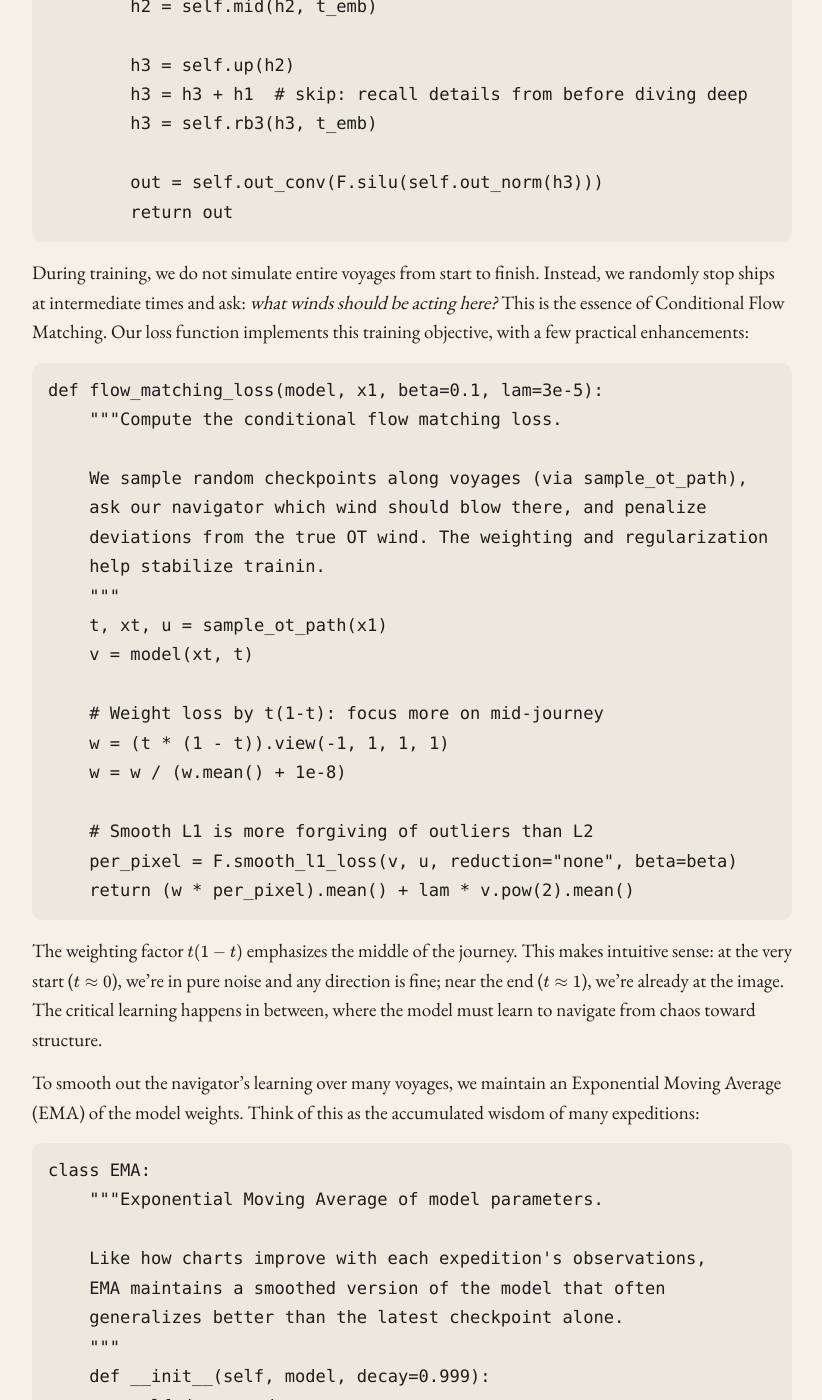
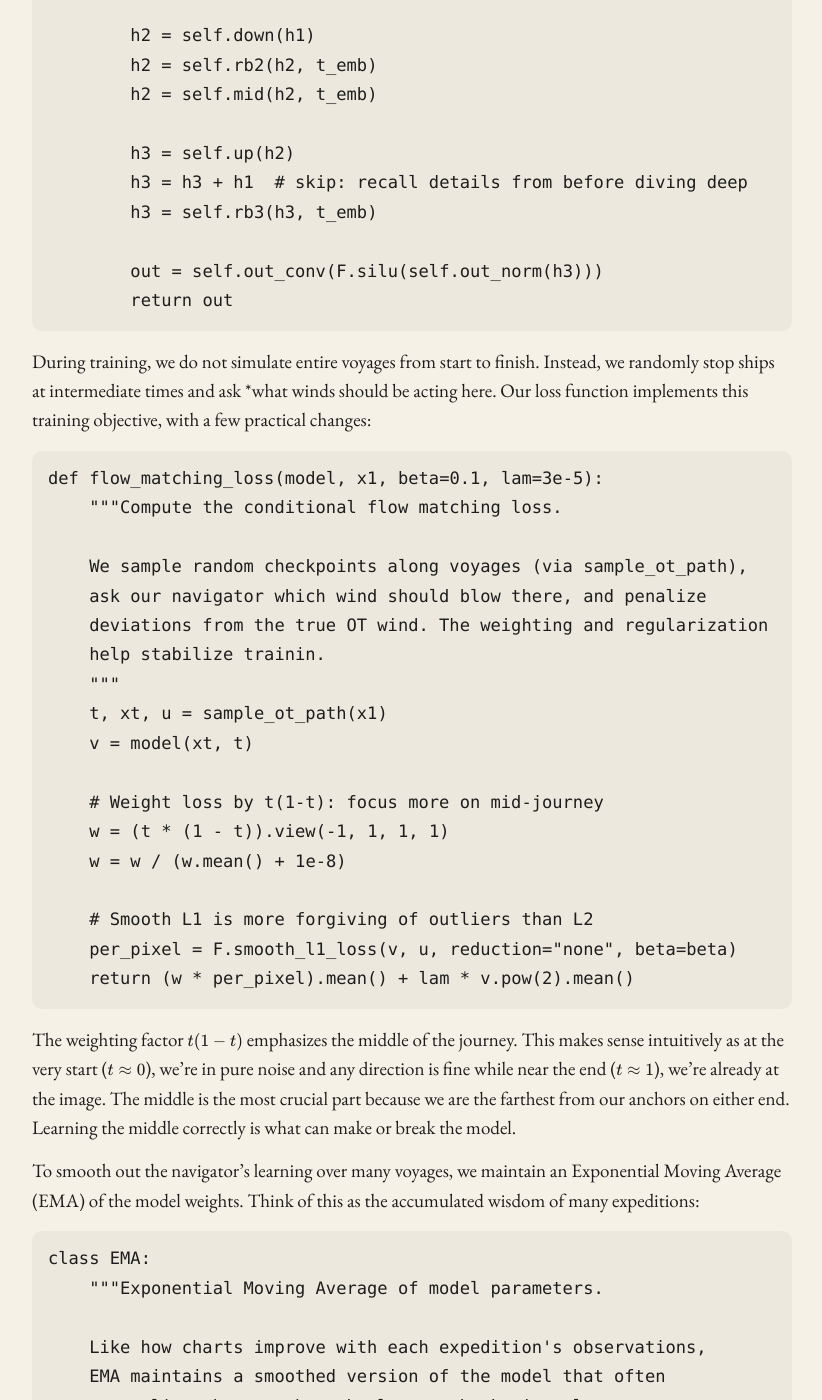
Before and after one commit to AyushSingh42/ayushsingh42.github.io, a Jekyll site: the page built from _posts/2026-01-09-sailing-the-seas-of-flow-matching.md, in a window 1280 px wide and 1400 px high, scrolled down 14042 px. Shown: the whole window, without its empty margins (84-906 px from the left). Built offline with Jekyll 4.4.1, drawn with Linux system fonts in a browser that asks for light colours; some web fonts are replaced; some of the changed text lies outside the part shown.

Commit message:
completed flow matching blog

````diff
--- a/_posts/2026-01-09-sailing-the-seas-of-flow-matching.md
+++ b/_posts/2026-01-09-sailing-the-seas-of-flow-matching.md
@@ -5,7 +5,7 @@
 
 > Nature's voice is mathematics, its language is differential equations.
 
-This quote, which I did once find attributed to Galileo, has bounced around scientific circles for quite some time and its sentiment has been shared by many scientists and much research in physics and chemistry has backed it up. Differential equations seem to describe much of the natural world and by using them, our power to model the world expands. This blog post aims to cover a more recent use case of this tool: image generation.
+This quote, which I did once find attributed to Galileo, has bounced around scientific circles for quite some time and its sentiment has been shared by many scientists and much research in physics and chemistry has backed it up. Differential equations seem to describe much of the natural world and by using them, our power to model the world expands. While Galileo couldn't have imagined it, these same mathematical tools now let us generate images, not just model planets. This blog post aims to cover a more recent use case of this tool: flow matching models.
 
 # Introduction and Intuition
 
@@ -279,7 +279,7 @@
 \big\| v_t^\theta(x_t) - \big(x_1 - (1 - \sigma_{\min}) x_0\big) \big\|^2,
 $$
 
-and remarkably, this loss is equivalent to the original flow matching objective up to an additive constant.
+This loss is equivalent to the original flow matching objective up to an additive constant. I have included the proof that shows this because I think it's a nice proof that can build some understanding but it's entirely optional for the scope of this paper.
 
 <details>
 <summary>Proof for why Flow Matching equals Conditional Flow Matching</summary>
@@ -434,7 +435,7 @@
         return out
 ```
 
-During training, we do not simulate entire voyages from start to finish. Instead, we randomly stop ships at intermediate times and ask: *what winds should be acting here?* This is the essence of Conditional Flow Matching. Our loss function implements this training objective, with a few practical enhancements:
+During training, we do not simulate entire voyages from start to finish. Instead, we randomly stop ships at intermediate times and ask *what winds should be acting here. Our loss function implements this training objective, with a few practical changes:
 
 ```python
 def flow_matching_loss(model, x1, beta=0.1, lam=3e-5):
@@ -457,7 +458,7 @@
     return (w * per_pixel).mean() + lam * v.pow(2).mean()
 ```
 
-The weighting factor $t(1-t)$ emphasizes the middle of the journey. This makes intuitive sense: at the very start ($t \approx 0$), we're in pure noise and any direction is fine; near the end ($t \approx 1$), we're already at the image. The critical learning happens in between, where the model must learn to navigate from chaos toward structure.
+The weighting factor $t(1-t)$ emphasizes the middle of the journey. This makes sense intuitively as at the very start ($t \approx 0$), we're in pure noise and any direction is fine while near the end ($t \approx 1$), we're already at the image. The middle is the most crucial part because we are the farthest from our anchors on either end. Learning the middle correctly is what can make or break the model.
 
 To smooth out the navigator's learning over many voyages, we maintain an Exponential Moving Average (EMA) of the model weights. Think of this as the accumulated wisdom of many expeditions:
 
@@ -562,7 +563,7 @@
 
 The RK4 method evaluates the velocity field at four carefully chosen points within each timestep, then combines them with specific weights. This is analogous to a navigator checking the wind not just at the ship's current position, but also at anticipated future positions, then steering a course that accounts for all these observations. The result is a much smoother, more accurate trajectory than simple Euler integration.
 
-Viewed end to end, Flow Matching transforms generative modeling into a problem of learning and following winds. By replacing stochastic correction with deterministic navigation, we gain smoother trajectories, fewer inference steps, and a clearer conceptual link between learning and generation.
+Viewed end to end, flow matching transforms generative modeling into a problem of learning and following winds. By replacing stochastic correction with deterministic navigation, we gain smoother trajectories, fewer inference steps, and a clearer conceptual link between learning and generation.
 
 Now we can see what the model generates. After training for 50 epochs and using our EMA weights for stability:
 
````
Also changed, not shown: other parts of _posts/2026-01-09-sailing-the-seas-of-flow-matching.md (+2 -1 lines).
